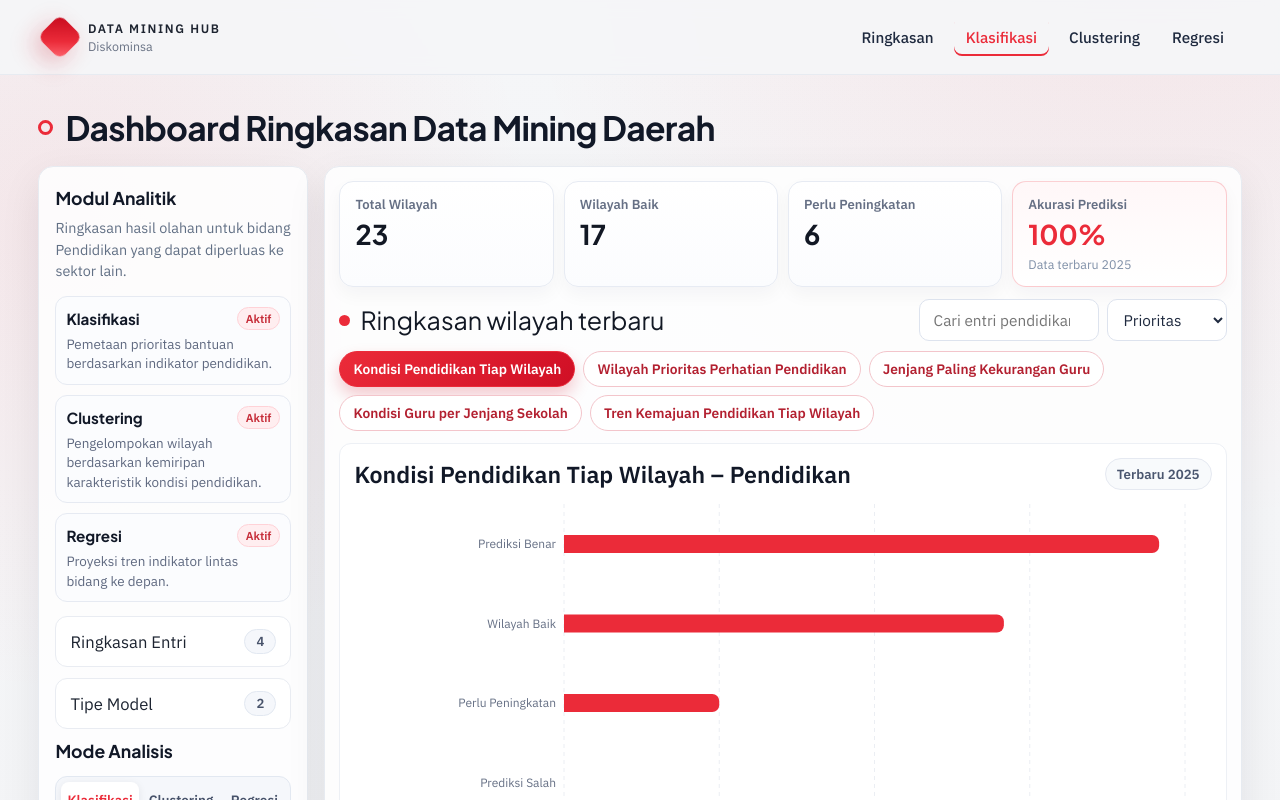
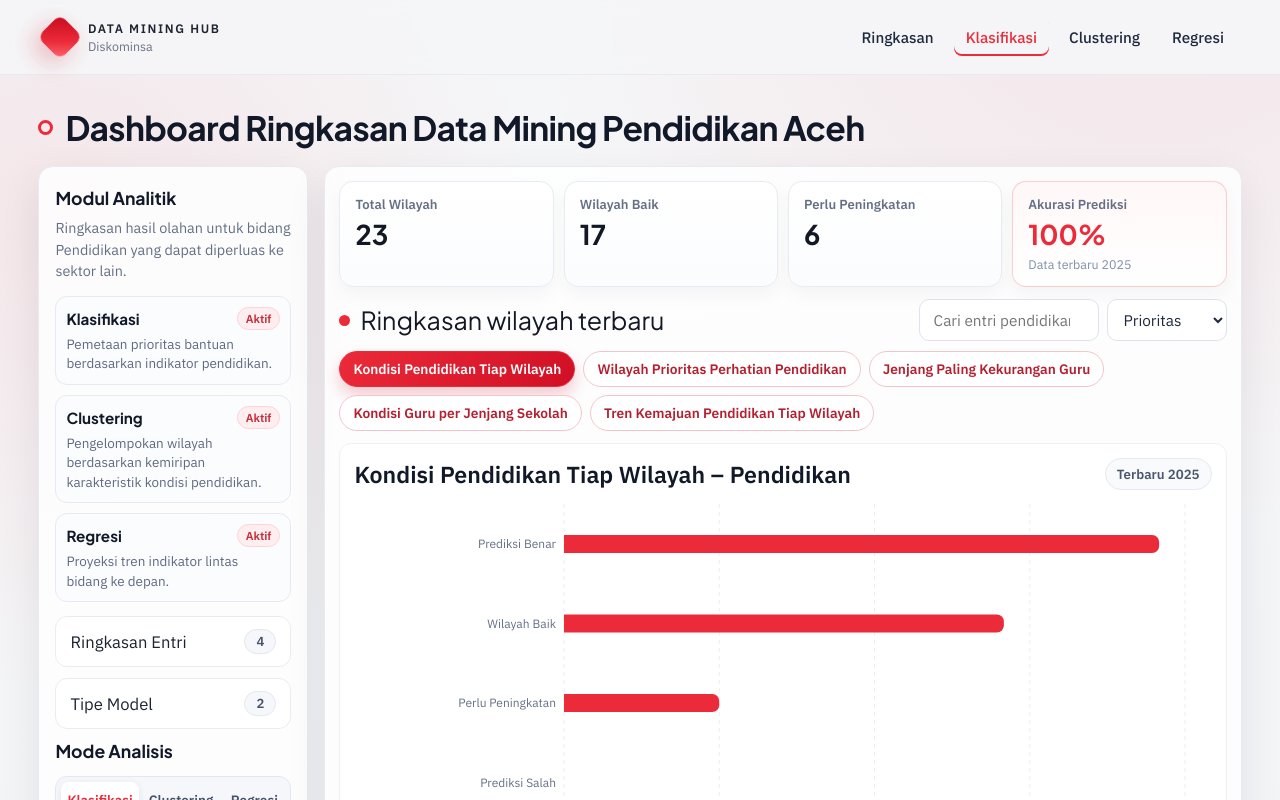
Before and after one commit to nisakhrn/Project-Data-Mining, a React (Vite) app: page / in a window 1280 px wide. Shown: the top 800 px of the page. Built offline with nearby package versions, Linux system fonts and the light colour scheme.

Commit message:
perbaiki nama

```diff
--- a/src/App.jsx
+++ b/src/App.jsx
@@ -1010,7 +1010,7 @@ export default function App() {
       <main className="page-content">
         <section className="section-title">
           <span className="section-dot" aria-hidden="true" />
-          <h1>Dashboard Ringkasan Data Mining Daerah</h1>
+          <h1>Dashboard Ringkasan Data Mining Pendidikan Aceh</h1>
         </section>
 
         {sedangRingkasanUtama ? (
```
